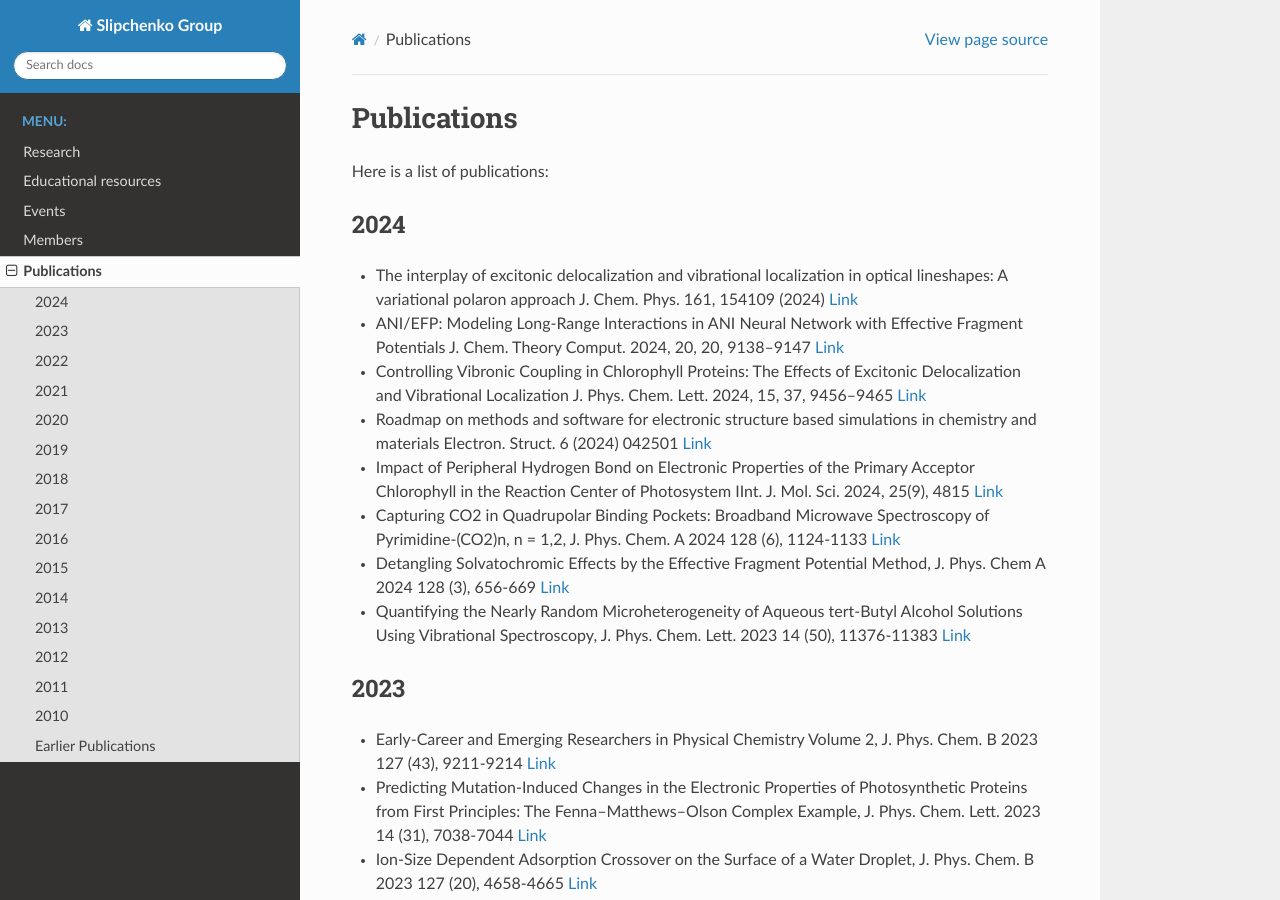
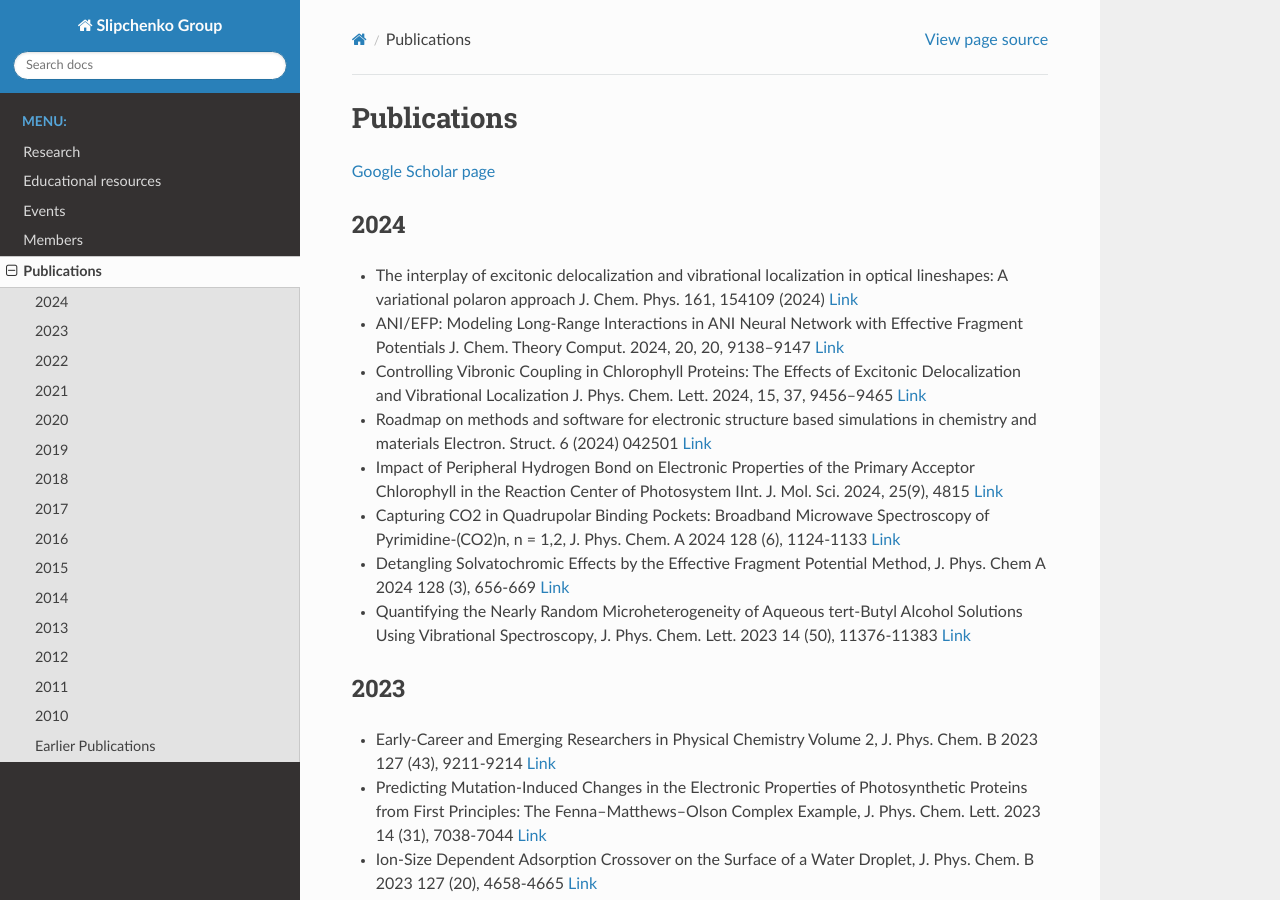
Before and after one commit to Slipchenko-Group/slipchenko-group.github.io, a Sphinx documentation site: the page built from source/Publications.rst, in a window 1280 px wide and 900 px high. Built offline with Sphinx 7.4.7 and the Read the Docs theme 3.1.0, drawn with Linux system fonts in a browser that asks for light colours; pages that are not in the unit, such as notebooks, are missing from menus.

Commit message:
Update Publications.rst

```diff
--- a/source/Publications.rst
+++ b/source/Publications.rst
@@ -1,9 +1,7 @@
 Publications
 ============
 
-
-
-Here is a list of publications:
+`Google Scholar page <https://scholar.google.com/citations?hl=en&user=8jzoIi8AAAAJ&view_op=list_works&sortby=pubdate>`_
 
 2024
 ----
```
